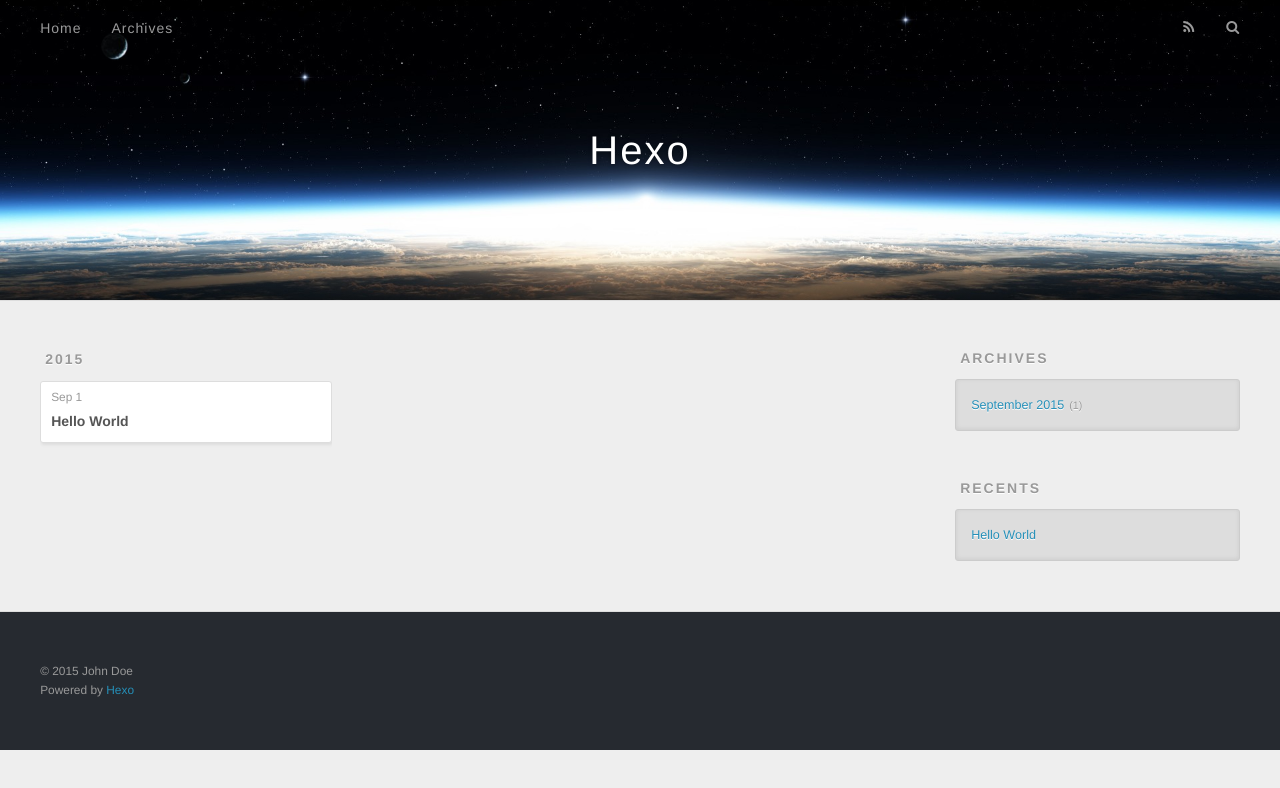
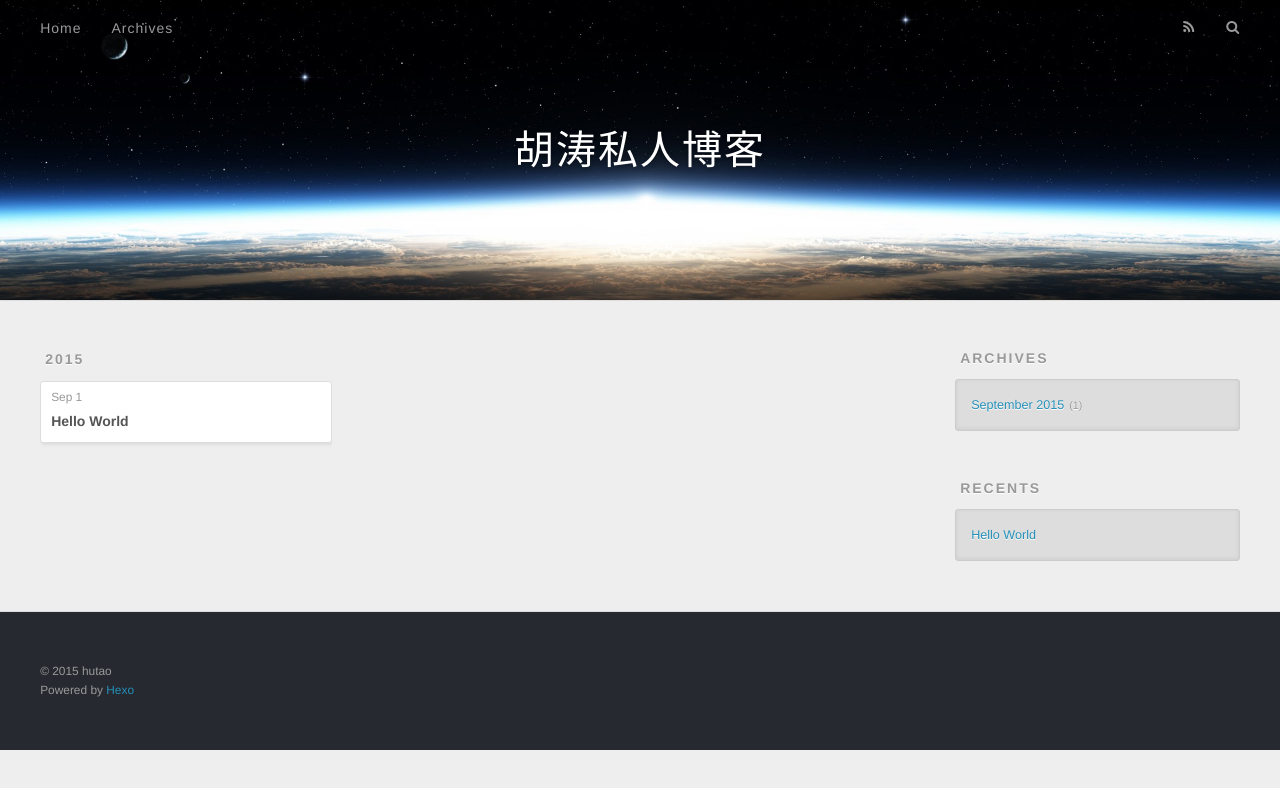
Before and after one commit to liwenbhutao/liwenbhutao, a plain HTML site: page archives/2015/09/index.html in a window 1280 px wide. Drawn offline with nearby package versions, Linux system fonts and the light colour scheme.

Commit message:
Site updated: 2015-09-01 13:32:22

```diff
--- a/archives/2015/09/index.html
+++ b/archives/2015/09/index.html
@@ -3,19 +3,19 @@
 <head>
   <meta charset="utf-8">
 
-  <title>Archives: 2015/9 | Hexo</title>
+  <title>Archives: 2015/9 | 胡涛私人博客</title>
   <meta name="viewport" content="width=device-width, initial-scale=1, maximum-scale=1">
   <meta name="description">
 <meta property="og:type" content="website">
-<meta property="og:title" content="Hexo">
+<meta property="og:title" content="胡涛私人博客">
 <meta property="og:url" content="http://liwenbhutao.github.io/archives/2015/09/index.html">
-<meta property="og:site_name" content="Hexo">
+<meta property="og:site_name" content="胡涛私人博客">
 <meta property="og:description">
 <meta name="twitter:card" content="summary">
-<meta name="twitter:title" content="Hexo">
+<meta name="twitter:title" content="胡涛私人博客">
 <meta name="twitter:description">
 
-    <link rel="alternative" href="/atom.xml" title="Hexo" type="application/atom+xml">
+    <link rel="alternative" href="/atom.xml" title="胡涛私人博客" type="application/atom+xml">
 
 
     <link rel="icon" href="/favicon.png">
@@ -33,7 +33,7 @@
   <div id="header-outer" class="outer">
     <div id="header-title" class="inner">
       <h1 id="logo-wrap">
-        <a href="/" id="logo">Hexo</a>
+        <a href="/" id="logo">胡涛私人博客</a>
       </h1>
 
     </div>
@@ -133,7 +133,7 @@
 
   <div class="outer">
     <div id="footer-info" class="inner">
-      &copy; 2015 John Doe<br>
+      &copy; 2015 hutao<br>
       Powered by <a href="http://hexo.io/" target="_blank">Hexo</a>
     </div>
   </div>
```
Also changed, not shown: 2015/09/01/hello-world/index.html (+5 -5 lines), archives/2015/index.html (+7 -7 lines), archives/index.html (+7 -7 lines), index.html (+7 -7 lines).
